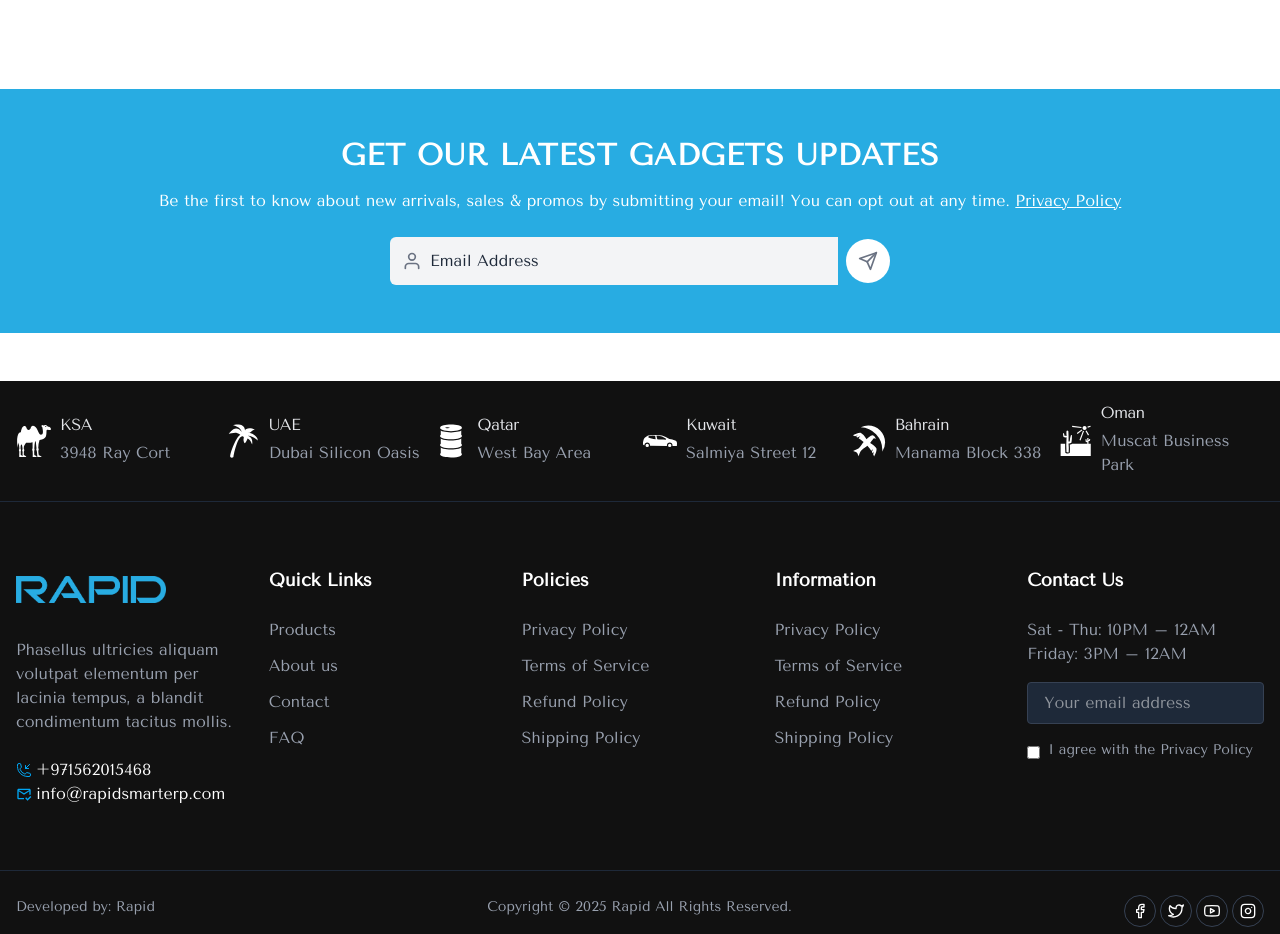
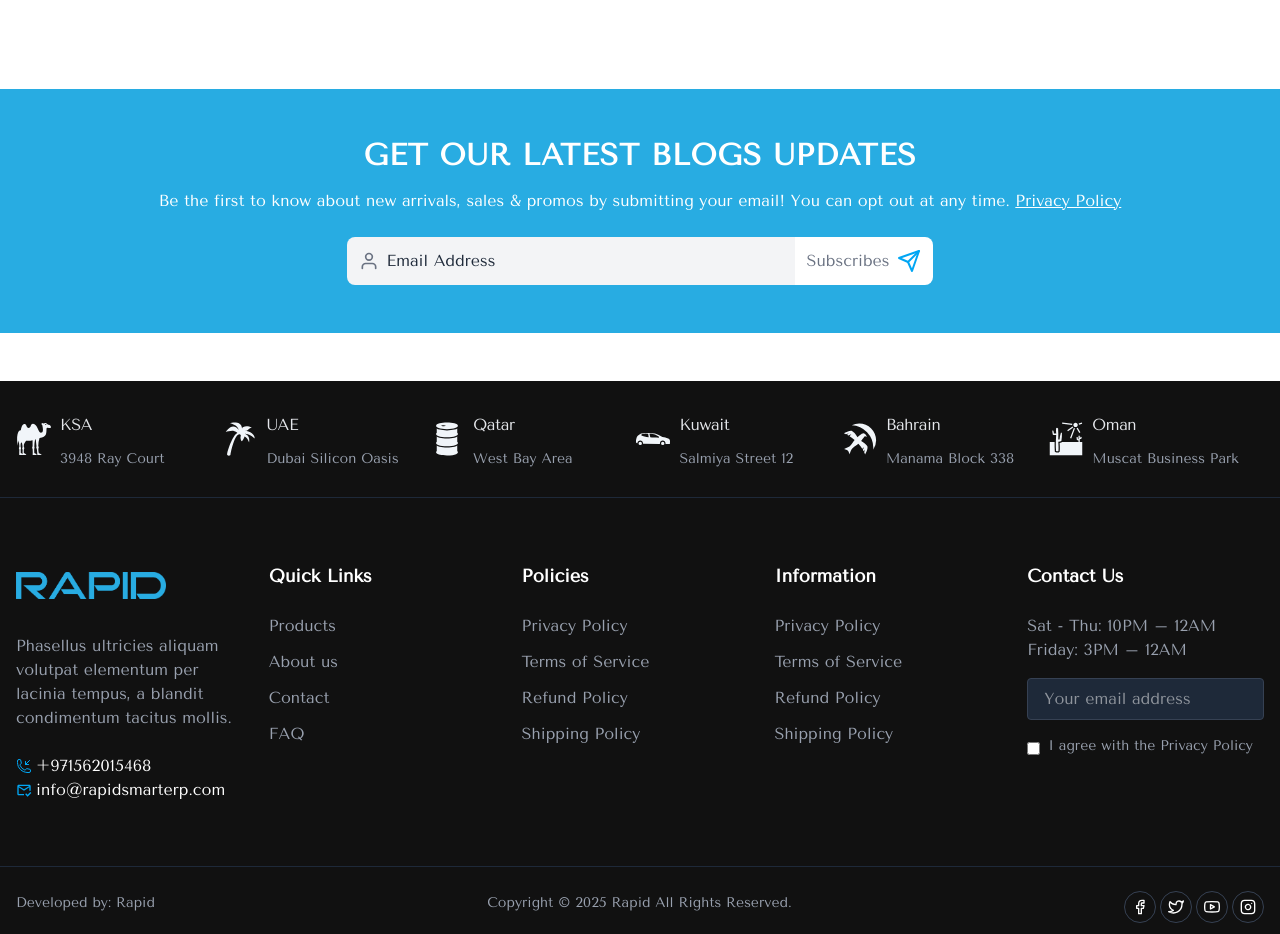
Before and after one commit to kaziahosunhabibripon/rapid-ecoomerce, a Next.js app: page / in a window 1280 px wide. Shown: the part 9300-10234 px from the top of the page. Built offline with nearby package versions, Linux system fonts and the light colour scheme; no server answers.

Commit message:
fixed subscribe

```diff
--- a/src/components/Home/NewsLetterSignup.tsx
+++ b/src/components/Home/NewsLetterSignup.tsx
@@ -34,7 +34,7 @@ export default function NewsletterSignup() {
     <div className="py-12">
       <div className="w-full mx-auto bg-brand text-white p-8 py-12 text-center ">
         <h2 className="text-3xl font-bold mb-4 tracking-wide uppercase">
-          GET OUR LATEST gadgets UPDATES
+          GET OUR LATEST BLOGS UPDATES
         </h2>
 
         <p className="mb-6 text-base">
@@ -66,16 +66,19 @@ export default function NewsletterSignup() {
                 value={email}
                 onChange={(e) => setEmail(e.target.value)}
                 placeholder="Email Address"
-                className="w-full py-3 pl-10 pr-3 bg-gray-100 text-black placeholder-gray-800 rounded-l-md focus:outline-none"
+                className="w-full py-3 pl-10 pr-3 rounded-l-lg bg-gray-100 text-black placeholder-gray-800 focus:outline-none"
                 required
               />
             </div>
             <button
               type="submit"
               disabled={isSubmitting}
-              className="bg-white cursor-pointer rounded-full p-3 ml-2 text-black hover:bg-gray-200 transition-colors"
+              className="bg-white cursor-pointer rounded-r-lg p-3 text-black hover:bg-gray-200 transition-colors"
             >
-              <Send className="h-5 w-5 text-gray-500" />
+              <span className="flex items-center justify-center gap-2">
+                <p className=" text-gray-500">Subscribes </p>
+                <Send className="h-6 w-6 text-sky-500" />
+              </span>
             </button>
           </form>
         )}
--- a/src/components/common/Footer.tsx
+++ b/src/components/common/Footer.tsx
@@ -16,7 +16,7 @@ import {
 } from "react-icons/gi";
 
 const locations = [
-  { country: "KSA", address: "3948 Ray Cort", icon: GiCamel },
+  { country: "KSA", address: "3948 Ray Court", icon: GiCamel },
   { country: "UAE", address: "Dubai Silicon Oasis", icon: GiPalmTree },
   { country: "Qatar", address: "West Bay Area", icon: GiOilDrum },
   { country: "Kuwait", address: "Salmiya Street 12", icon: GiCityCar },
@@ -37,18 +37,18 @@ const Footer = () => {
       <div className="border-b border-gray-800">
         <div className="w-full container mx-auto px-4 py-4">
           <div className="flex flex-col md:flex-row justify-between items-center gap-4">
-            <div className="grid grid-cols-1 sm:grid-cols-2 md:grid-cols-3 lg:grid-cols-6 gap-1">
+            <div className="grid grid-cols-1 sm:grid-cols-2 md:grid-cols-3 lg:grid-cols-6 gap-2">
               {locations.map(({ country, address, icon: Icon }, index) => (
                 <span
                   key={index}
-                  className="flex flex-col items-center md:flex-row md:max-w-xl"
+                  className="flex flex-col items-center md:flex-row"
                 >
-                  <Icon className="text-4xl text-white" />
-                  <div className="flex flex-col justify-between px-2 py-1 leading-normal">
-                    <h6 className="mb-1 text-md font-normal tracking-tight text-gray-200">
+                  <Icon className="text-4xl text-slate-100" />
+                  <div className="flex flex-col justify-between p-2 leading-normal">
+                    <h6 className="py-2   text-md font-normal tracking-tight text-gray-200">
                       {country}
                     </h6>
-                    <p className="mb-1 font-extralight text-gray-400">
+                    <p className="py-1  font-extralight text-sm text-gray-400">
                       {address}
                     </p>
                   </div>
```
